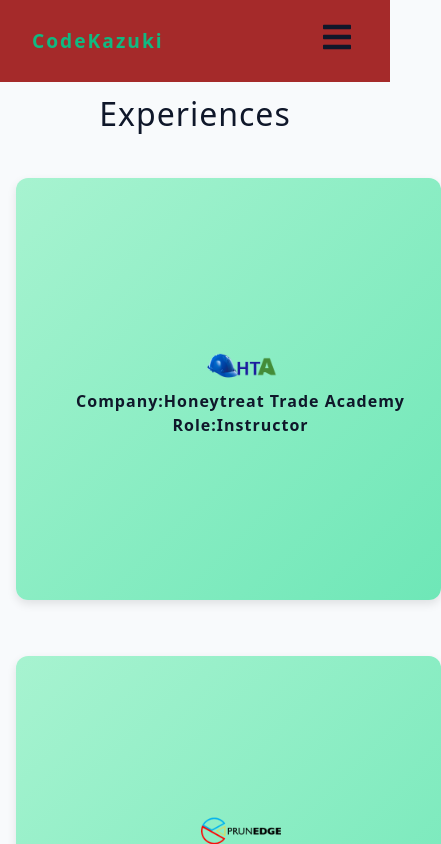
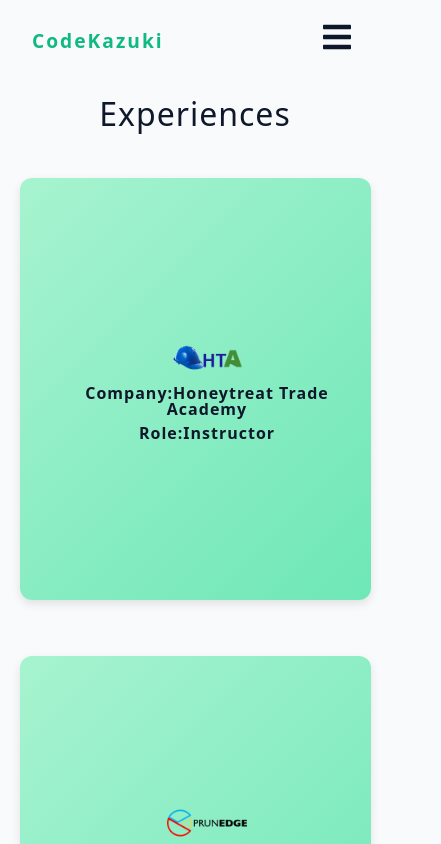
Before and after one commit to Codekazuki/devKazuki, a React (Vite) app: page /experience in a window 390 px wide. Shown: the top 844 px of the page, 441 px wide, since content can reach past the window. Built offline with nearby package versions, Linux system fonts and the light colour scheme.

Commit message:
starting responsiveness

```diff
--- a/src/index.css
+++ b/src/index.css
@@ -399,7 +399,7 @@
 }
 .card-list {
   display: grid;
-  grid-template-columns: repeat(auto-fit, minmax(425px, 1fr));
+  grid-template-columns: repeat(auto-fit, minmax(240px, 1fr));
   gap: 1.5rem;
   padding: 1rem;
   margin: 0 auto;
@@ -409,7 +409,7 @@
   align-items: center;
   justify-content: space-between;
   height: 50dvh;
-  max-width: 600px;
+  max-width: 90vw;
   padding: 1.5rem;
   margin: 1rem auto;
   background: linear-gradient(135deg, var(--primary-200), var(--primary-300));
@@ -616,7 +616,6 @@
     flex-direction: row;
     justify-content: space-between;
     align-items: center;
-    background: red;
   }
   .hero-start {
     margin-top: 4rem;
@@ -651,7 +650,7 @@
     flex-direction: row;
     justify-content: space-between;
     align-items: center;
-    background: brown;
+
     width: 100%;
   }
   .nav-btn {
@@ -680,7 +679,6 @@
     justify-content: space-between;
     align-items: center;
     width: 100%;
-    background: burlywood;
   }
   .my-skill-container {
     margin-top: 4rem;
@@ -731,7 +729,6 @@
     flex-direction: row;
     justify-content: space-between;
     align-items: center;
-    background: grey;
   }
   .my-skill-container {
     margin-top: 2rem;
@@ -789,7 +786,6 @@
     flex-direction: row;
     justify-content: space-between;
     align-items: center;
-    background: white;
   }
   .nav-links {
     display: flex;
```
